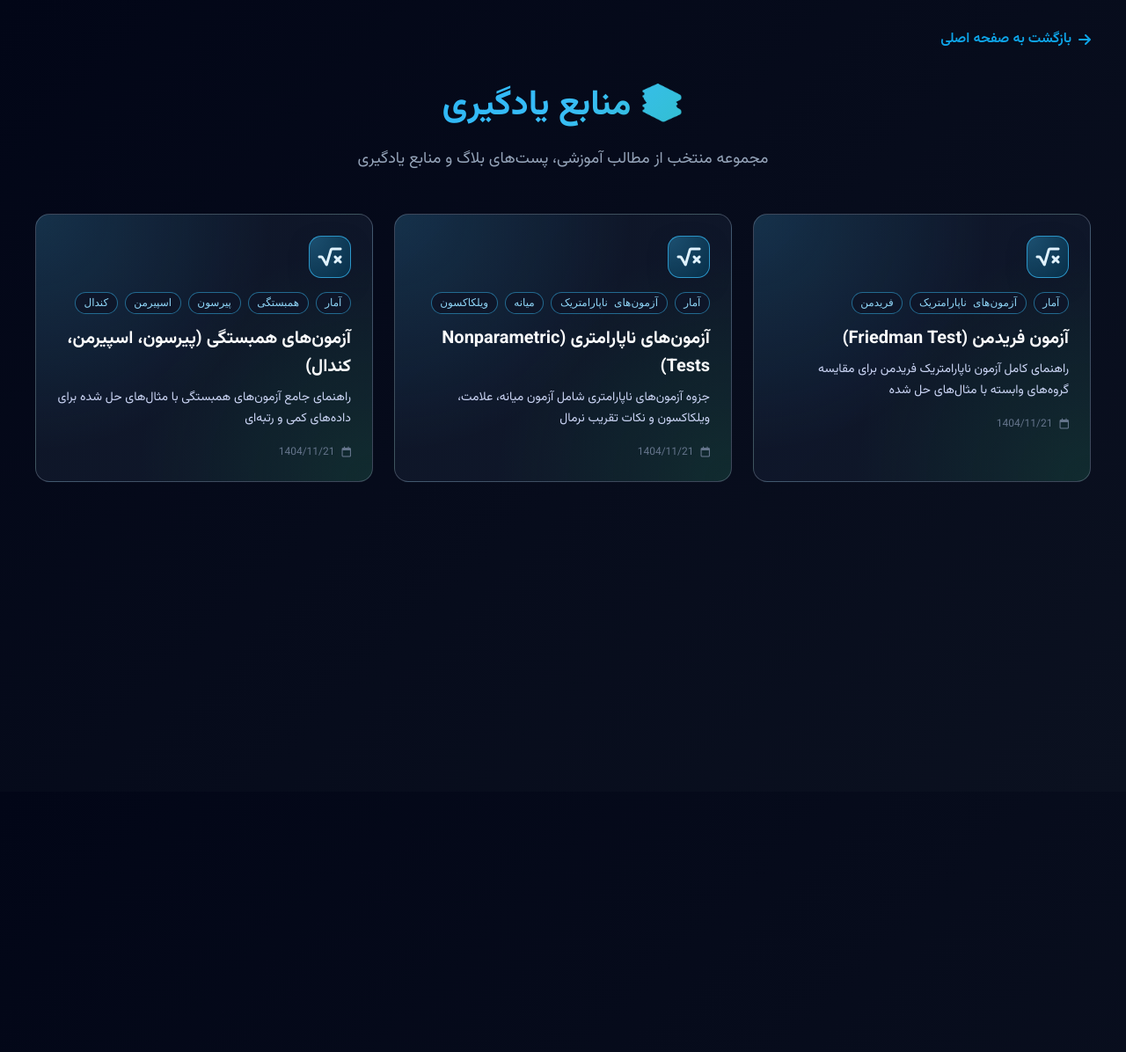
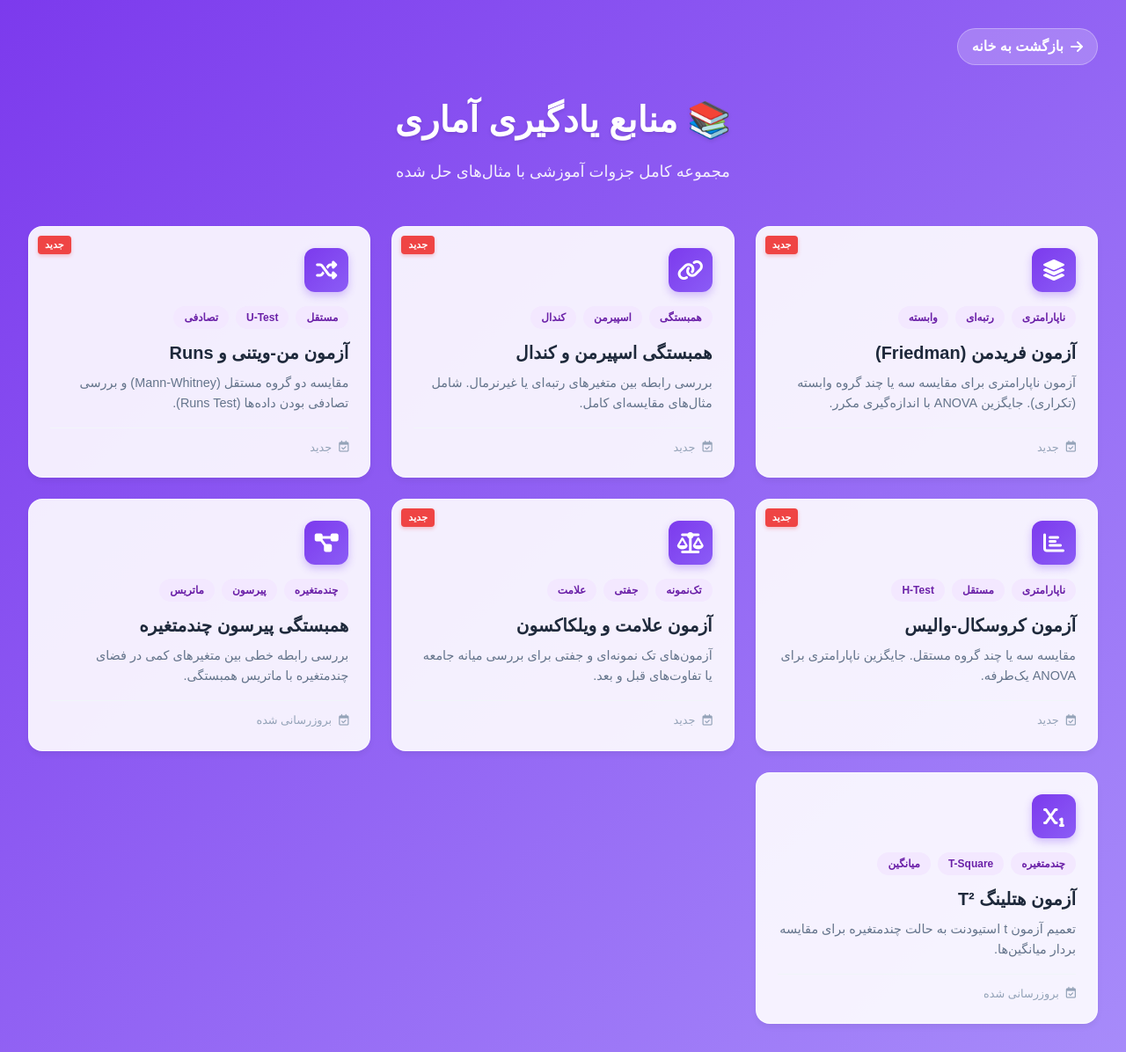
Before and after one commit to amiralisatvati/amiralisatvati.github.io, a Jekyll site: the page resources.html, which Jekyll copies as it is, in a window 1280 px wide. Shown: the whole page at 88% size. Built offline with Jekyll 4.4.1, drawn with Linux system fonts in a browser that asks for light colours; nearby versions of some CDN libraries; a style sheet for code colours, icons or effects is not loaded; before the commit the page ends 900 px from its top, so only the background shows below that.

Commit message:
Update resources.html with purple theme and all new statistics files

```diff
--- a/resources.html
+++ b/resources.html
@@ -6,24 +6,35 @@
     <title>منابع یادگیری | امیرعلی سطوتی</title>
 
     <!-- Google Fonts -->
-    <link href="https://fonts.googleapis.com/css2?family=Vazirmatn:wght@300;400;600;700;800&display=swap" rel="stylesheet">
+    <link href="https://cdn.jsdelivr.net/gh/rastikerdar/vazirmatn@v33.003/Vazirmatn-font-face.css" rel="stylesheet">
 
     <!-- Font Awesome -->
     <link rel="stylesheet" href="https://cdnjs.cloudflare.com/ajax/libs/font-awesome/6.4.0/css/all.min.css">
 
+    <!-- Tailwind CSS (for consistency) -->
+    <script src="https://cdn.tailwindcss.com"></script>
+
     <style>
         * {
+            font-family: 'Vazirmatn', sans-serif;
             margin: 0;
             padding: 0;
             box-sizing: border-box;
         }
 
         body {
-            font-family: 'Vazirmatn', sans-serif;
-            background: linear-gradient(135deg, #020617 0%, #0b1120 100%);
-            color: #e2e8f0;
+            background: linear-gradient(135deg, #7c3aed 0%, #a78bfa 100%);
             min-height: 100vh;
+            color: #1e293b;
             padding: 2rem;
+        }
+
+        .glass-card {
+            background: rgba(255, 255, 255, 0.95);
+            backdrop-filter: blur(10px);
+            border: 1px solid rgba(255, 255, 255, 0.3);
+            box-shadow: 0 8px 32px rgba(0, 0, 0, 0.1);
+            border-radius: 16px;
         }
 
         .container {
@@ -34,92 +45,81 @@
         .header {
             text-align: center;
             margin-bottom: 3rem;
+            color: white;
         }
 
         .header h1 {
             font-size: 2.5rem;
             margin-bottom: 1rem;
-            background: linear-gradient(135deg, #0ea5e9, #38bdf8, #22c55e);
-            -webkit-background-clip: text;
-            -webkit-text-fill-color: transparent;
-            background-clip: text;
+            font-weight: 800;
+            text-shadow: 0 2px 4px rgba(0,0,0,0.1);
         }
 
         .header p {
             font-size: 1.125rem;
-            color: #94a3b8;
+            opacity: 0.9;
         }
 
         .back-link {
             display: inline-flex;
             align-items: center;
             gap: 0.5rem;
-            color: #0ea5e9;
+            color: white;
+            background: rgba(255, 255, 255, 0.2);
+            padding: 8px 16px;
+            border-radius: 99px;
             text-decoration: none;
             margin-bottom: 2rem;
             font-weight: 600;
             transition: all 0.3s;
+            border: 1px solid rgba(255,255,255,0.3);
         }
 
         .back-link:hover {
-            gap: 1rem;
-            color: #38bdf8;
+            background: rgba(255, 255, 255, 0.3);
+            transform: translateX(-5px);
         }
 
         .posts-grid {
             display: grid;
-            grid-template-columns: repeat(auto-fill, minmax(320px, 1fr));
+            grid-template-columns: repeat(auto-fill, minmax(340px, 1fr));
             gap: 1.5rem;
             margin-top: 2rem;
         }
 
         .post-card {
-            background: radial-gradient(circle at top left, rgba(56, 189, 248, 0.16), transparent 55%),
-                        radial-gradient(circle at bottom right, rgba(34, 197, 94, 0.12), transparent 55%),
-                        linear-gradient(135deg, rgba(15, 23, 42, 0.96), rgba(15, 23, 42, 0.98));
-            border: 1px solid rgba(148, 163, 184, 0.35);
+            background: rgba(255, 255, 255, 0.9);
+            border: 1px solid rgba(255, 255, 255, 0.5);
             border-radius: 16px;
             padding: 1.5rem;
             transition: all 0.3s ease;
             text-decoration: none;
-            color: inherit;
+            color: #334155;
             display: block;
             position: relative;
             overflow: hidden;
-        }
-
-        .post-card::before {
-            content: "";
-            position: absolute;
-            inset: 0;
-            opacity: 0;
-            background: radial-gradient(circle at top, rgba(56, 189, 248, 0.24), transparent 60%);
-            transition: opacity 0.3s ease;
-        }
-
-        .post-card:hover::before {
-            opacity: 1;
+            box-shadow: 0 4px 6px rgba(0, 0, 0, 0.05);
         }
 
         .post-card:hover {
-            transform: translateY(-4px);
-            border-color: rgba(56, 189, 248, 0.75);
-            box-shadow: 0 18px 40px rgba(15, 23, 42, 0.8);
+            transform: translateY(-5px);
+            box-shadow: 0 12px 24px rgba(0, 0, 0, 0.1);
+            background: white;
+            border-color: #a78bfa;
         }
 
         .post-icon {
-            width: 48px;
-            height: 48px;
-            background: radial-gradient(circle at top left, rgba(56, 189, 248, 0.35), rgba(8, 47, 73, 1));
-            border: 1px solid rgba(56, 189, 248, 0.7);
-            border-radius: 14px;
+            width: 50px;
+            height: 50px;
+            background: linear-gradient(135deg, #7c3aed 0%, #8b5cf6 100%);
+            border-radius: 12px;
             display: flex;
             align-items: center;
             justify-content: center;
             font-size: 1.5rem;
-            color: #e0f2fe;
+            color: white;
             margin-bottom: 1rem;
-            box-shadow: 0 8px 20px rgba(15, 23, 42, 0.9);
+            box-shadow: 0 4px 10px rgba(124, 58, 237, 0.3);
         }
 
         .post-tags {
@@ -131,66 +131,60 @@
 
         .post-tag {
             font-size: 0.75rem;
-            font-family: 'Courier New', monospace;
-            background: rgba(15, 23, 42, 0.9);
-            color: rgba(148, 221, 255, 0.96);
-            border: 1px solid rgba(56, 189, 248, 0.5);
-            padding: 0.25rem 0.6rem;
+            background: #f3e8ff;
+            color: #6b21a8;
+            padding: 0.25rem 0.75rem;
             border-radius: 999px;
+            font-weight: 600;
         }
 
         .post-title {
             font-size: 1.25rem;
             font-weight: 700;
-            color: #f9fafb;
+            color: #1e293b;
             margin: 0.5rem 0;
-            line-height: 1.6;
+            line-height: 1.5;
         }
 
         .post-card:hover .post-title {
-            color: #e0f2fe;
+            color: #7c3aed;
         }
 
         .post-desc {
-            font-size: 0.875rem;
-            color: #cbd5f5;
+            font-size: 0.9rem;
+            color: #64748b;
             margin: 0.5rem 0;
-            line-height: 1.7;
+            line-height: 1.6;
         }
 
         .post-date {
             display: flex;
             align-items: center;
             gap: 0.5rem;
-            font-size: 0.75rem;
-            color: #64748b;
+            font-size: 0.8rem;
+            color: #94a3b8;
             margin-top: 1rem;
+            border-top: 1px solid #f1f5f9;
+            padding-top: 0.75rem;
         }
 
-        .empty-state {
-            text-align: center;
-            padding: 4rem 2rem;
-            color: #64748b;
-        }
-
-        .empty-state i {
-            font-size: 4rem;
-            margin-bottom: 1rem;
-            opacity: 0.5;
+        .badge-new {
+            position: absolute;
+            top: 10px;
+            left: 10px;
+            background: #ef4444;
+            color: white;
+            font-size: 0.7rem;
+            padding: 2px 8px;
+            border-radius: 4px;
+            font-weight: bold;
+            box-shadow: 0 2px 4px rgba(239, 68, 68, 0.3);
         }
 
         @media (max-width: 768px) {
-            body {
-                padding: 1rem;
-            }
-
-            .header h1 {
-                font-size: 2rem;
-            }
-
-            .posts-grid {
-                grid-template-columns: 1fr;
-            }
+            body { padding: 1rem; }
+            .header h1 { font-size: 2rem; }
+            .posts-grid { grid-template-columns: 1fr; }
         }
     </style>
 </head>
@@ -198,89 +192,117 @@
     <div class="container">
         <a href="/" class="back-link">
             <i class="fas fa-arrow-right"></i>
-            بازگشت به صفحه اصلی
+            بازگشت به خانه
         </a>
 
         <div class="header">
-            <h1>📚 منابع یادگیری</h1>
-            <p>مجموعه منتخب از مطالب آموزشی، پست‌های بلاگ و منابع یادگیری</p>
+            <h1>📚 منابع یادگیری آماری</h1>
+            <p>مجموعه کامل جزوات آموزشی با مثال‌های حل شده</p>
         </div>
 
         <div class="posts-grid" id="posts-container">
-            <!-- Posts will be loaded here dynamically -->
-        </div>
-
-        <div class="empty-state" id="empty-state" style="display: none;">
-            <i class="fas fa-inbox"></i>
-            <p>هنوز پستی منتشر نشده است.</p>
+            <!-- Posts loaded via JS -->
         </div>
     </div>
 
     <script>
-        // Blog posts data
         const posts = [
             {
-                title: "آزمون فریدمن (Friedman Test)",
-                description: "راهنمای کامل آزمون ناپارامتریک فریدمن برای مقایسه گروه‌های وابسته با مثال‌های حل شده",
-                tags: ["آمار", "آزمون‌های ناپارامتریک", "فریدمن"],
-                date: "1404/11/21",
-                url: "/posts/friedman-test.html"
+                title: "آزمون فریدمن (Friedman)",
+                description: "آزمون ناپارامتری برای مقایسه سه یا چند گروه وابسته (تکراری). جایگزین ANOVA با اندازه‌گیری مکرر.",
+                tags: ["ناپارامتری", "رتبه‌ای", "وابسته"],
+                date: "جدید",
+                url: "/posts/friedman-test.html",
+                icon: "fa-layer-group",
+                isNew: true
             },
             {
-                title: "آزمون‌های ناپارامتری (Nonparametric Tests)",
-                description: "جزوه آزمون‌های ناپارامتری شامل آزمون میانه، علامت، ویلکاکسون و نکات تقریب نرمال",
-                tags: ["آمار", "آزمون‌های ناپارامتریک", "میانه", "ویلکاکسون"],
-                date: "1404/11/21",
-                url: "/posts/nonparametric-tests.html"
+                title: "همبستگی اسپیرمن و کندال",
+                description: "بررسی رابطه بین متغیرهای رتبه‌ای یا غیرنرمال. شامل مثال‌های مقایسه‌ای کامل.",
+                tags: ["همبستگی", "اسپیرمن", "کندال"],
+                date: "جدید",
+                url: "/posts/spearman-kendall-full.html",
+                icon: "fa-link",
+                isNew: true
             },
             {
-                title: "آزمون‌های همبستگی (پیرسون، اسپیرمن، کندال)",
-                description: "راهنمای جامع آزمون‌های همبستگی با مثال‌های حل شده برای داده‌های کمی و رتبه‌ای",
-                tags: ["آمار", "همبستگی", "پیرسون", "اسپیرمن", "کندال"],
-                date: "1404/11/21",
-                url: "/posts/correlation-tests.html"
+                title: "آزمون من-ویتنی و Runs",
+                description: "مقایسه دو گروه مستقل (Mann-Whitney) و بررسی تصادفی بودن داده‌ها (Runs Test).",
+                tags: ["مستقل", "U-Test", "تصادفی"],
+                date: "جدید",
+                url: "/posts/mann-whitney-runs.html",
+                icon: "fa-random",
+                isNew: true
+            },
+            {
+                title: "آزمون کروسکال-والیس",
+                description: "مقایسه سه یا چند گروه مستقل. جایگزین ناپارامتری برای ANOVA یک‌طرفه.",
+                tags: ["ناپارامتری", "مستقل", "H-Test"],
+                date: "جدید",
+                url: "/posts/kruskal-wallis-test.html",
+                icon: "fa-chart-bar",
+                isNew: true
+            },
+            {
+                title: "آزمون علامت و ویلکاکسون",
+                description: "آزمون‌های تک نمونه‌ای و جفتی برای بررسی میانه جامعه یا تفاوت‌های قبل و بعد.",
+                tags: ["تک‌نمونه", "جفتی", "علامت"],
+                date: "جدید",
+                url: "/posts/nonparametric-one-sample-sign-wilcoxon.html",
+                icon: "fa-balance-scale",
+                isNew: true
+            },
+            {
+                title: "همبستگی پیرسون چندمتغیره",
+                description: "بررسی رابطه خطی بین متغیرهای کمی در فضای چندمتغیره با ماتریس همبستگی.",
+                tags: ["چندمتغیره", "پیرسون", "ماتریس"],
+                date: "بروزرسانی شده",
+                url: "/posts/multivariate-pearson-correlation.html",
+                icon: "fa-project-diagram",
+                isNew: false
+            },
+            {
+                title: "آزمون هتلینگ T²",
+                description: "تعمیم آزمون t استیودنت به حالت چندمتغیره برای مقایسه بردار میانگین‌ها.",
+                tags: ["چندمتغیره", "T-Square", "میانگین"],
+                date: "بروزرسانی شده",
+                url: "/posts/multivariate-hotelling-T2.html",
+                icon: "fa-subscript",
+                isNew: false
             }
         ];
 
-        // Load posts when page loads
         document.addEventListener('DOMContentLoaded', function() {
-            const postsContainer = document.getElementById('posts-container');
-            const emptyState = document.getElementById('empty-state');
+            const container = document.getElementById('posts-container');
 
-            if (posts.length === 0) {
-                emptyState.style.display = 'block';
-                return;
-            }
-
-            posts.forEach(function(post) {
+            posts.forEach(post => {
                 const card = document.createElement('a');
                 card.href = post.url;
                 card.className = 'post-card';
 
-                let tagsHTML = '';
-                if (post.tags && post.tags.length > 0) {
-                    tagsHTML = '<div class="post-tags">';
-                    post.tags.forEach(function(tag) {
-                        tagsHTML += '<span class="post-tag">' + tag + '</span>';
-                    });
-                    tagsHTML += '</div>';
-                }
+                let tagsHTML = '<div class="post-tags">';
+                post.tags.forEach(tag => {
+                    tagsHTML += `<span class="post-tag">${tag}</span>`;
+                });
+                tagsHTML += '</div>';
 
-                let descHTML = post.description ? '<p class="post-desc">' + post.description + '</p>' : '';
+                let newBadge = post.isNew ? '<span class="badge-new">جدید</span>' : '';
 
-                card.innerHTML =
-                    '<div class="post-icon">' +
-                        '<i class="fas fa-square-root-alt"></i>' +
-                    '</div>' +
-                    tagsHTML +
-                    '<h3 class="post-title">' + post.title + '</h3>' +
-                    descHTML +
-                    '<div class="post-date">' +
-                        '<i class="far fa-calendar"></i>' +
-                        '<span>' + post.date + '</span>' +
-                    '</div>';
+                card.innerHTML = `
+                    ${newBadge}
+                    <div class="post-icon">
+                        <i class="fas ${post.icon}"></i>
+                    </div>
+                    ${tagsHTML}
+                    <h3 class="post-title">${post.title}</h3>
+                    <p class="post-desc">${post.description}</p>
+                    <div class="post-date">
+                        <i class="far fa-calendar-check"></i>
+                        <span>${post.date}</span>
+                    </div>
+                `;
 
-                postsContainer.appendChild(card);
+                container.appendChild(card);
             });
         });
     </script>
```
